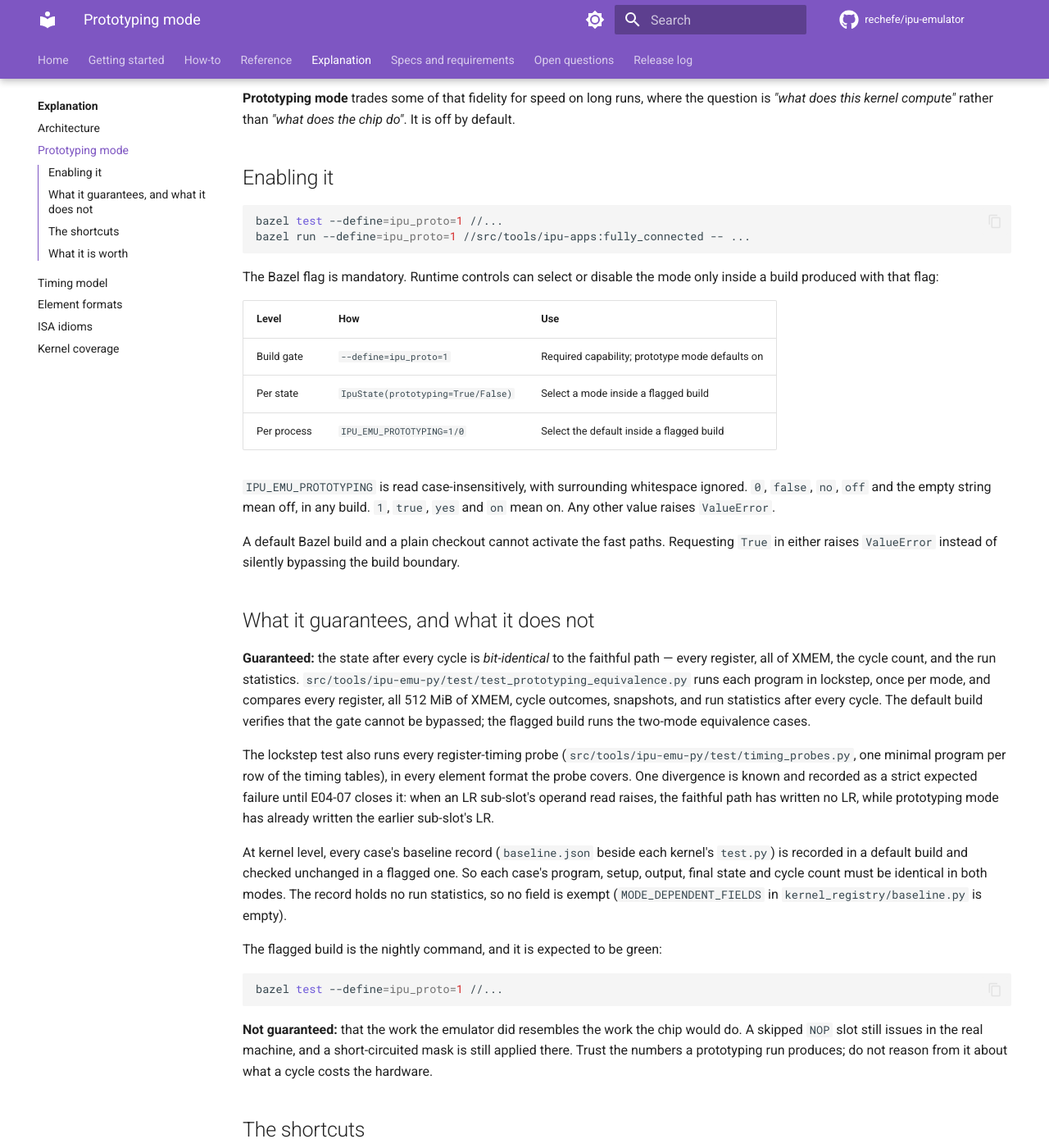
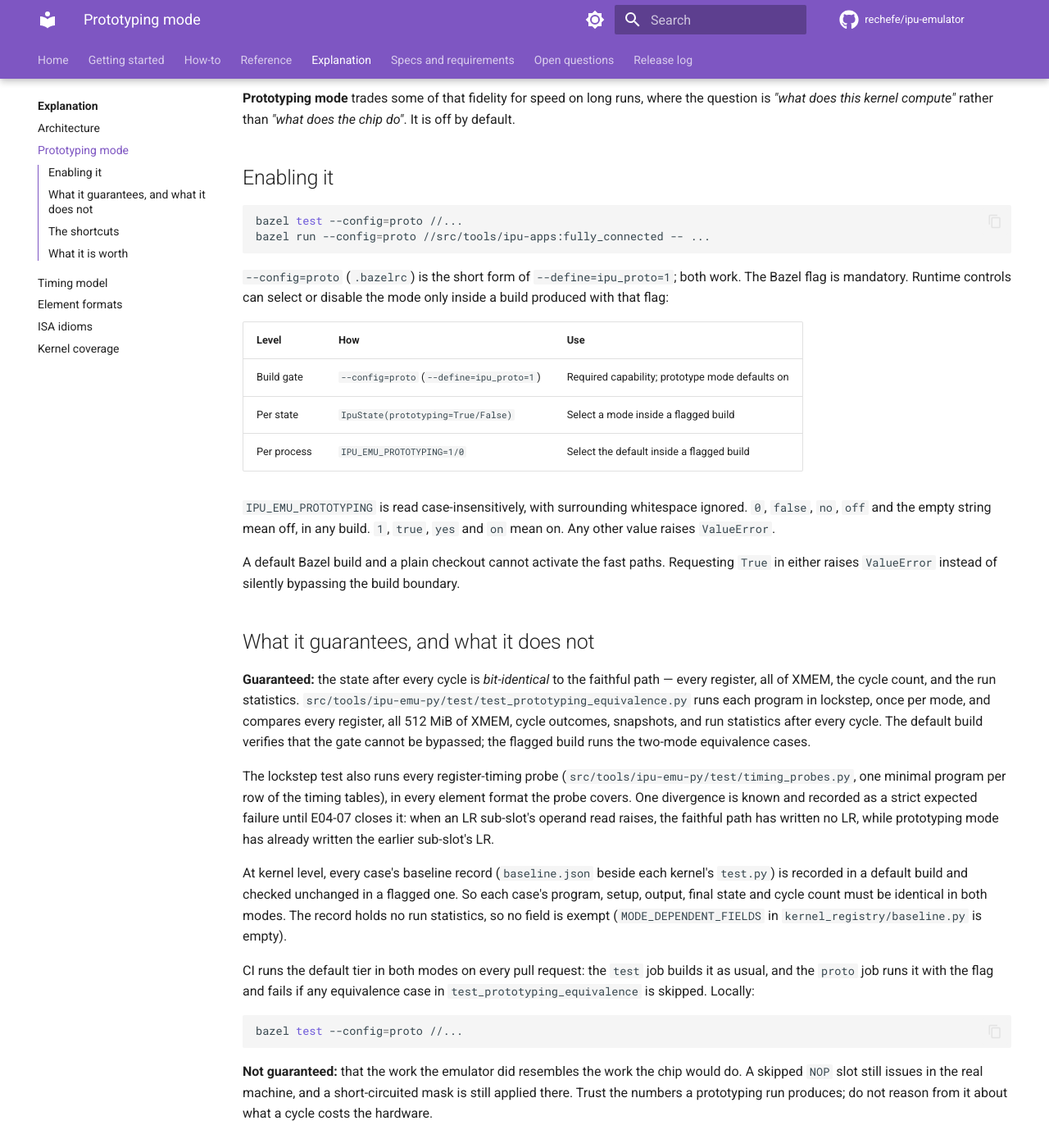
Before and after one commit to rechefe/ipu-emulator, an MkDocs documentation site: the page built from docs/content/prototyping-mode.md, in a window 1280 px wide and 1400 px high, scrolled down 213 px. Shown: the whole window at 82% size. Built offline with MkDocs 1.6.1 and Material for MkDocs 9.7.7, drawn with Linux system fonts in a browser that asks for light colours; comment, search, counter and statistics services are not loaded.

Commit message:
E01-08: CI: run the default tier in prototyping mode (`--define=ipu_proto=1`)
- .bazelrc: `build:proto --define=ipu_proto=1`; --define keeps working.
- ci.yml: new parallel `proto` job (same bootstrap and cache steps) running
  `bazel test --config=ci --config=proto //...`, with its own cache key
  (`-proto-`). The default job's key gains `-default-` so its restore prefix
  no longer matches the proto caches.
- The proto job parses test_prototyping_equivalence's test.xml and fails if
  any case is skipped (strict xfails, type pytest.xfail, are not skips) or the
  file is missing. Checked locally: 106 cases, 0 skipped under --config=proto;
  the same check fails on a default build (2 gate-only skips).
- CLAUDE.md and docs/content/prototyping-mode.md: --config=proto next to the
  --define form; CI runs the default tier in both modes.

Making `proto` a required status check is a repository setting (to do by a
maintainer after the job is green).

Co-Authored-By: Claude Opus 5.5 <noreply@anthropic.com>
Claude-Session: https://claude.ai/code/session_018TB1hKL3qUMDiwud2qDZ4v

````diff
--- a/docs/content/prototyping-mode.md
+++ b/docs/content/prototyping-mode.md
@@ -12,16 +12,17 @@ chip do"*. It is off by default.
 ## Enabling it
 
 ```bash
-bazel test --define=ipu_proto=1 //...
-bazel run --define=ipu_proto=1 //src/tools/ipu-apps:fully_connected -- ...
+bazel test --config=proto //...
+bazel run --config=proto //src/tools/ipu-apps:fully_connected -- ...
 ```
 
-The Bazel flag is mandatory. Runtime controls can select or disable the mode
+`--config=proto` (`.bazelrc`) is the short form of `--define=ipu_proto=1`;
+both work. The Bazel flag is mandatory. Runtime controls can select or disable the mode
 only inside a build produced with that flag:
 
 | Level | How | Use |
 |---|---|---|
-| Build gate | `--define=ipu_proto=1` | Required capability; prototype mode defaults on |
+| Build gate | `--config=proto` (`--define=ipu_proto=1`) | Required capability; prototype mode defaults on |
 | Per state | `IpuState(prototyping=True/False)` | Select a mode inside a flagged build |
 | Per process | `IPU_EMU_PROTOTYPING=1/0` | Select the default inside a flagged build |
 
@@ -56,10 +57,12 @@ flagged one. So each case's program, setup, output, final state and cycle count
 must be identical in both modes. The record holds no run statistics, so no field
 is exempt (`MODE_DEPENDENT_FIELDS` in `kernel_registry/baseline.py` is empty).
 
-The flagged build is the nightly command, and it is expected to be green:
+CI runs the default tier in both modes on every pull request: the `test` job
+builds it as usual, and the `proto` job runs it with the flag and fails if any
+equivalence case in `test_prototyping_equivalence` is skipped. Locally:
 
 ```bash
-bazel test --define=ipu_proto=1 //...
+bazel test --config=proto //...
 ```
 
 **Not guaranteed:** that the work the emulator did resembles the work the chip
````
Also changed, not shown: CLAUDE.md (+1 -1 lines), 2 other files.
